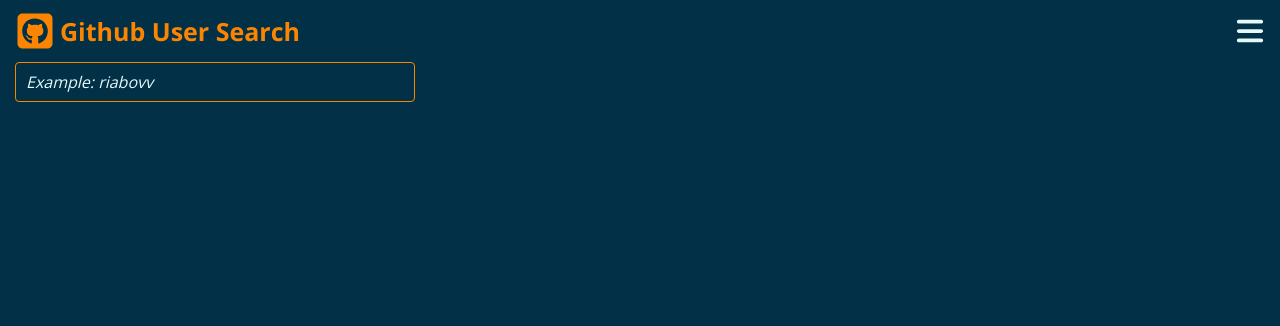
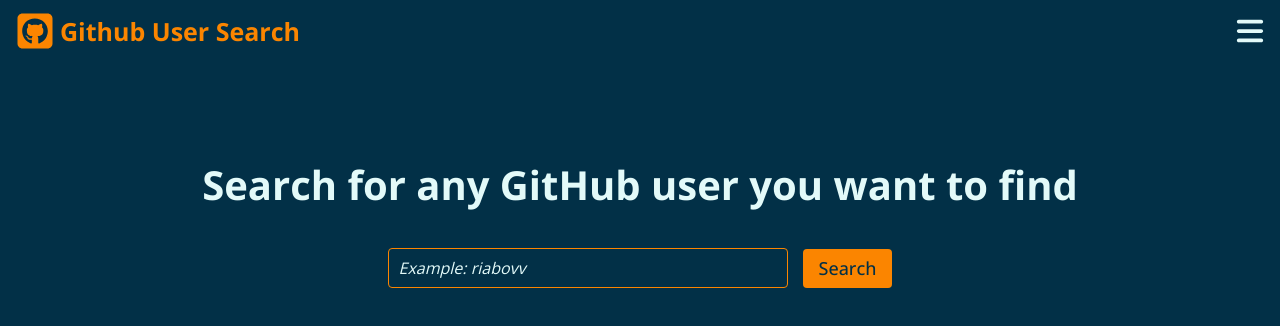
Before and after one commit to riabovv/github-user-search, a Next.js app: page / in a window 1280 px wide. Shown: the top 326 px of the page. Built offline with nearby package versions, Linux system fonts and the light colour scheme.

Commit message:
add search (layout only)

```diff
--- /dev/null
+++ b/app/components/common/Button/Button.tsx
@@ -0,0 +1,17 @@
+"use client";
+
+import { FunctionComponent, ReactNode } from "react";
+import styles from "./button.module.css";
+
+type ButtonProps = {
+  type: "submit" | "reset" | "button";
+  children: ReactNode;
+};
+
+const Button: FunctionComponent<ButtonProps> = ({ type, children }) => (
+  <button type={type} className={styles.defaultButton}>
+    {children}
+  </button>
+);
+
+export default Button;
--- /dev/null
+++ b/app/components/common/Button/button.module.css
@@ -0,0 +1,13 @@
+.defaultButton {
+  background-color: var(--primary-color);
+  color: var(--dark);
+  font-size: 18px;
+  padding: 8px 15px;
+  border-radius: 4px;
+  border: 1px solid transparent;
+  font-weight: 500;
+}
+
+.defaultButton:focus {
+  border: 1px solid var(--light-dark);
+}
--- a/app/components/common/MainInput/mainInput.module.css
+++ b/app/components/common/MainInput/mainInput.module.css
@@ -17,3 +17,9 @@
   color: var(--light);
   font-style: italic;
 }
+
+@media screen and (max-width: 576px) {
+  .field {
+    width: 100%;
+  }
+}
--- a/app/components/layout/Main/Main.tsx
+++ b/app/components/layout/Main/Main.tsx
@@ -1,11 +1,15 @@
-// import styles from "./main.module.css";
-
-import MainInput from "../../common/MainInput/MainInput";
+import MainForm from "./MainForm/MainForm";
+import styles from "./main.module.css";
 
 const Main = () => {
   return (
-    <main>
-      <MainInput type="text" placeholder="Example: riabovv" />
+    <main className={styles.wrapper}>
+      <div className={styles.searchWrapper}>
+        <span className={styles.title}>
+          Search for any GitHub user you want to find
+        </span>
+        <MainForm />
+      </div>
     </main>
   );
 };
--- /dev/null
+++ b/app/components/layout/Main/MainForm/MainForm.tsx
@@ -0,0 +1,25 @@
+"use client";
+
+import MainInput from "@/app/components/common/MainInput/MainInput";
+import styles from "./mainForm.module.css";
+import Button from "@/app/components/common/Button/Button";
+import { FormEvent } from "react";
+
+const MainForm = () => {
+  const handleFormSubmit = (e: FormEvent) => {
+    e.preventDefault();
+
+    console.log("submitted");
+  };
+
+  return (
+    <form className={styles.formWrapper} onSubmit={handleFormSubmit}>
+      <div className={styles.search}>
+        <MainInput type="text" placeholder="Example: riabovv" />
+        <Button type="submit">Search</Button>
+      </div>
+    </form>
+  );
+};
+
+export default MainForm;
--- /dev/null
+++ b/app/components/layout/Main/MainForm/mainForm.module.css
@@ -0,0 +1,22 @@
+.formWrapper {
+  display: inherit;
+  flex-direction: inherit;
+  align-items: inherit;
+}
+
+.search {
+  display: inherit;
+  align-items: center;
+  gap: 15px;
+}
+
+@media screen and (max-width: 576px) {
+  .formWrapper {
+    width: 100%;
+  }
+
+  .search {
+    width: 100%;
+    justify-content: space-between;
+  }
+}
--- a/app/components/layout/Main/main.module.css
+++ b/app/components/layout/Main/main.module.css
@@ -0,0 +1,26 @@
+.wrapper {
+  display: flex;
+  flex-direction: column;
+  align-items: center;
+}
+
+.searchWrapper {
+  display: inherit;
+  flex-direction: inherit;
+  align-items: inherit;
+  margin: 100px 0 0 0;
+}
+
+.title {
+  font-size: 40px;
+  font-weight: bold;
+  margin: 0 0 40px 0;
+  text-align: center;
+}
+
+@media screen and (max-width: 576px) {
+  .title {
+    font-size: 7vw;
+    margin: 0 0 35px 0;
+  }
+}
--- a/app/globals.css
+++ b/app/globals.css
@@ -165,6 +165,12 @@
  * 1. Change the font styles in all browsers.
  * 2. Remove the margin in Firefox and Safari.
  */
+
+button {
+  cursor: pointer;
+  border: none;
+  outline: none;
+}
 
 button,
 input,
--- a/app/layout.tsx
+++ b/app/layout.tsx
@@ -8,7 +8,7 @@
 export const metadata: Metadata = {
   title: "Github User Search",
   description:
-    "Discover GitHub users effortlessly with GitFinder – the ultimate GitHub user search app. Explore profiles, repositories, and stay connected with the open-source community. Simple, fast, and secure. Optimize your GitHub experience today!",
+    "Discover GitHub users effortlessly with Github User Search – the ultimate GitHub user search app. Explore profiles, repositories, and stay connected with the open-source community. Simple, fast, and secure. Optimize your GitHub experience today!",
 };
 
 const RootLayout = ({
```
